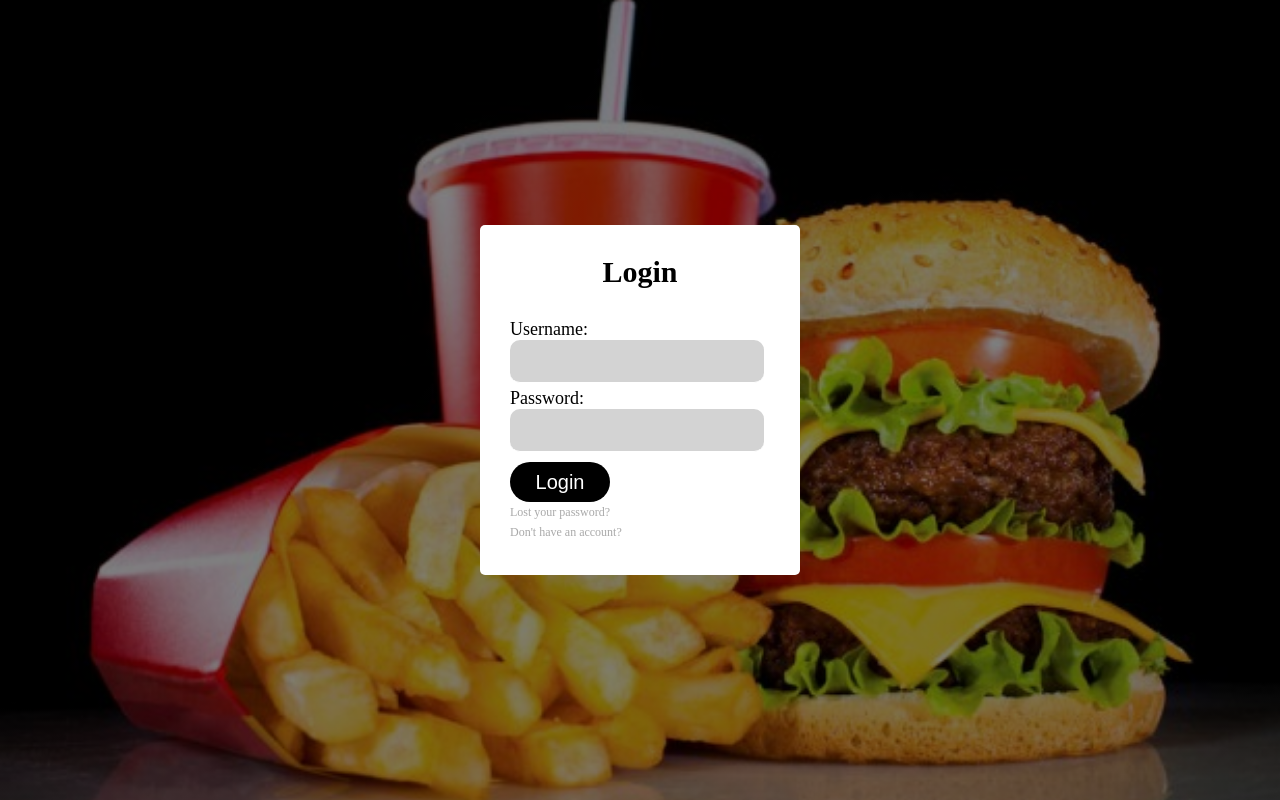
After one commit to billkabanga/Fast-food-fast, a PHP site: page /usersignin.html in a window 1280 px wide. The commit adds this page. Run offline with PHP 8.4, Linux system fonts and the light colour scheme.

Commit message:
Creates user signin html page and modifies the CSS file for reusability[#160394978]

```diff
--- a/UI/signupstyle.css
+++ b/UI/signupstyle.css
@@ -38,6 +38,20 @@
     border-radius: 5px;
 }
 
+#adsignin{
+    width: 320px;
+    height: 350px;
+    background: white;
+    color: black;
+    top: 50%;
+    left: 50%;
+    position: absolute;
+    transform: translate(-50%,-50%);
+    box-sizing: border-box;
+    padding: 30px 30px;
+    border-radius: 5px;
+
+}
 .loginbox h1{
     margin-top: 0;
     padding: 0 0 10px;
--- /dev/null
+++ b/UI/usersignin.html
@@ -0,0 +1,24 @@
+<!DOCTYPE html>
+<html>
+<head>
+    <meta charset="utf-8" />
+    <title>User Login</title>
+    <link href="signupstyle.css" rel="stylesheet" type="text/css"/>
+</head>
+<body>
+    <div class="container">
+        <div class="loginbox" id="adsignin">
+            <h1>Login</h1>
+            <form>
+                <p>Username:</p>
+                <input type="text" name=""/>
+                <p>Password:</p>
+                <input type="password" name=""><br/>
+                <input type="submit" name="" value="Login"><br/>
+                <a href="#">Lost your password?</a><br/>
+                <a href="#">Don't have an account?</a><br/>
+            </form>
+        </div>
+    </div>
+</body>
+</html>
```
